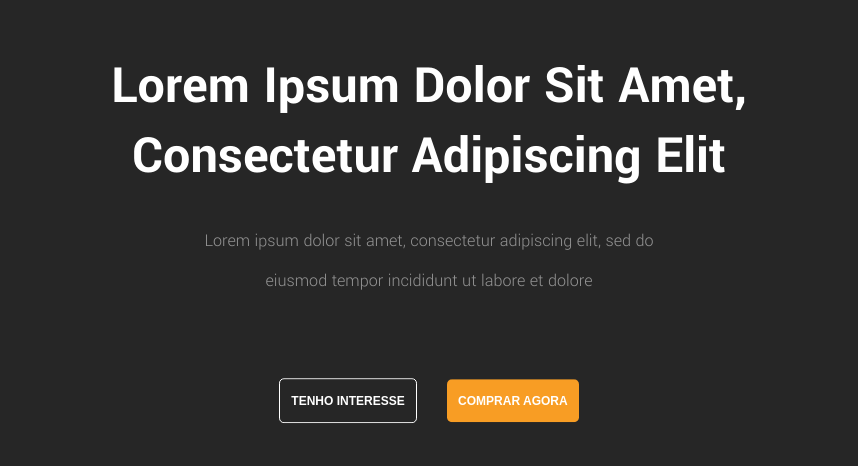
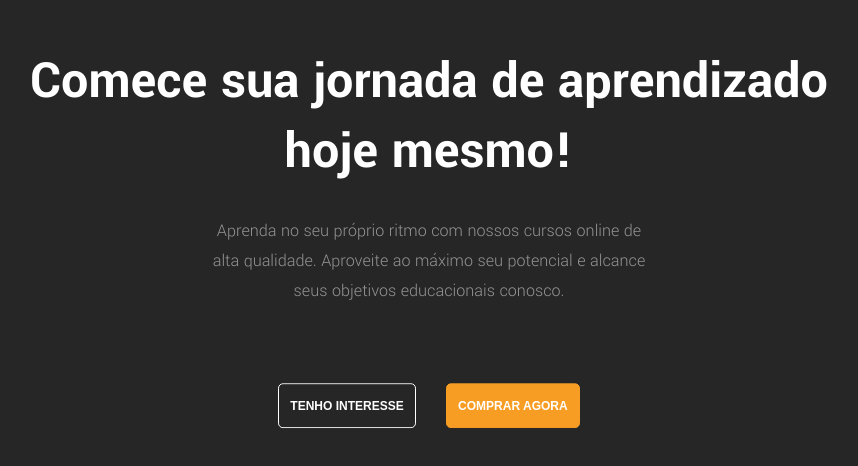
Before and after one commit to rogeritael/rogeritael-rocky_desafio, a React (Create React App) app: page / in a window 1280 px wide. Shown: the part 154-620 px from the top of the page, without its empty margins (211-1069 px from the left). Built offline with nearby package versions, Linux system fonts and the light colour scheme.

Commit message:
animações de botão da capa

```diff
--- a/src/components/Button/styles.ts
+++ b/src/components/Button/styles.ts
@@ -32,10 +32,38 @@ export const ButtonContainer = styled.button<ButtonProps>`
 
     background-color: ${props => props.background};
     color: #fff;
-    border: ${props => props.background === 'transparent' ? '1px solid #fff' : 'none' };
+    border: ${props => props.background === 'transparent' ? '1px solid #fff' : '1px solid #F89D24' };
 
     animation: ${opacityAnimation} 1s ease, ${bounceAnimation} 2s 1s ease infinite;
-    /* animation:  */
     border-radius: 5px;
     cursor: pointer;
+    position: relative;
+    transition: 500ms;
+
+    &::before {
+        content: '';
+        width: 100%;
+        height: 100%;
+        opacity: 0;
+        position: absolute;
+        border-radius: 5px;
+        left: 0;
+        bottom: 0;
+        background-color: #fff;
+        z-index: -1;
+        transition: 500ms;
+    }
+
+    //efeito ao passar o mouse
+    &:hover {
+        &::before {
+            ${props => props.background === 'transparent' ? 'opacity: 1; border: none' : ''};
+        }
+
+        color: ${props => props.background === 'transparent' ? '#262626' : '#F89D24'};
+        ${props => props.background === '#F89D24' ? `
+            border: 1px solid #F89D24;
+            background-color: transparent;
+        ` : 'transparent'};
+    }
 `;
--- a/src/components/Cover/index.tsx
+++ b/src/components/Cover/index.tsx
@@ -6,12 +6,11 @@ export function Cover(){
         <CoverContainer>
 
             <h1 className="call_to_action_title">
-                Lorem Ipsum Dolor Sit Amet,
-                Consectetur Adipiscing Elit
+                Comece sua jornada de aprendizado hoje mesmo!
             </h1>
             <p className="cover_description_text">
-                Lorem ipsum dolor sit amet, consectetur adipiscing elit,
-                sed do eiusmod tempor incididunt ut labore et dolore
+                Aprenda no seu próprio ritmo com nossos cursos online de alta qualidade.
+                Aproveite ao máximo seu potencial e alcance seus objetivos educacionais conosco.
             </p>
 
             <div className="button_container">
--- a/src/components/Cover/styles.ts
+++ b/src/components/Cover/styles.ts
@@ -50,7 +50,7 @@ export const CoverContainer = styled.header`
         font-weight: 300;
         font-size: 18px;
         max-width: 450px;
-        line-height: 40px;
+        line-height: 30px;
         text-align: center;
         animation: ${rightToLeftAnimation} 900ms ease-in-out;
     }
```
